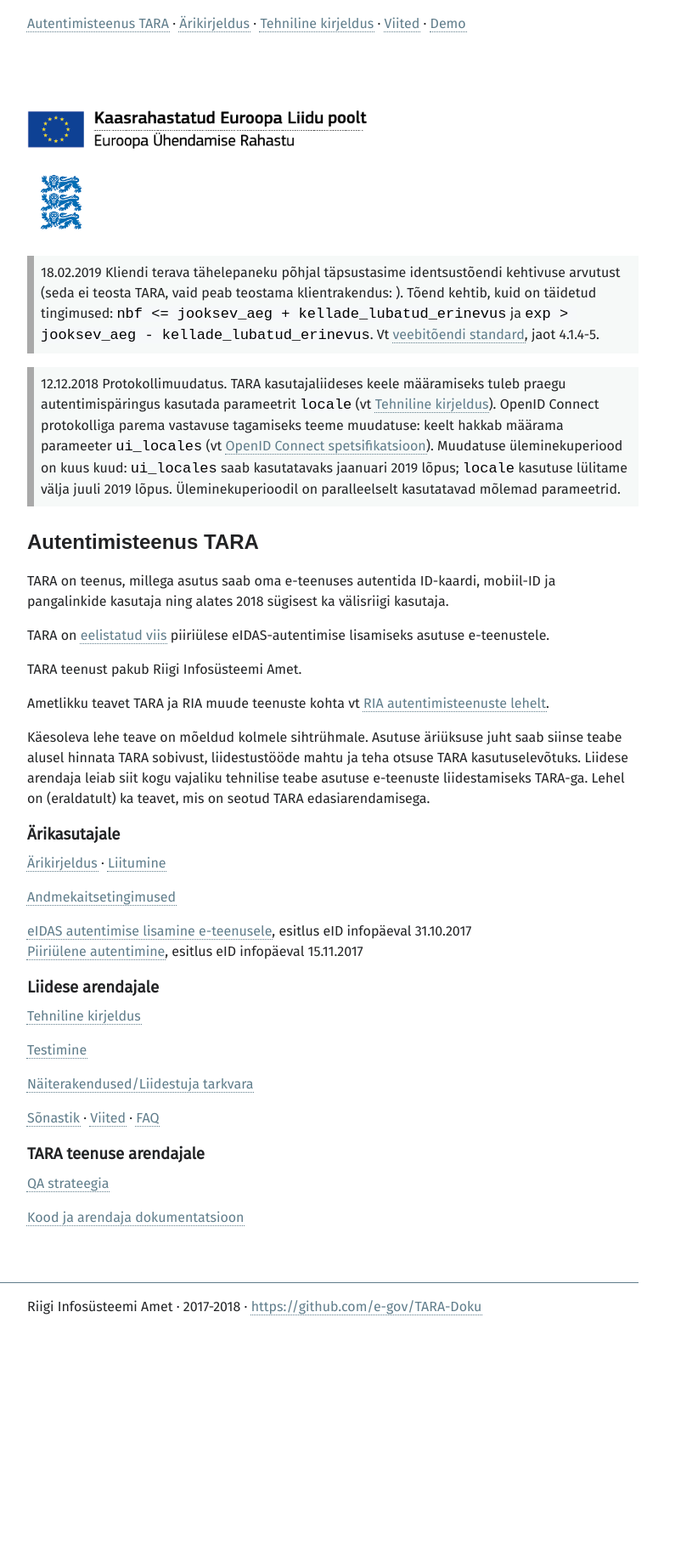
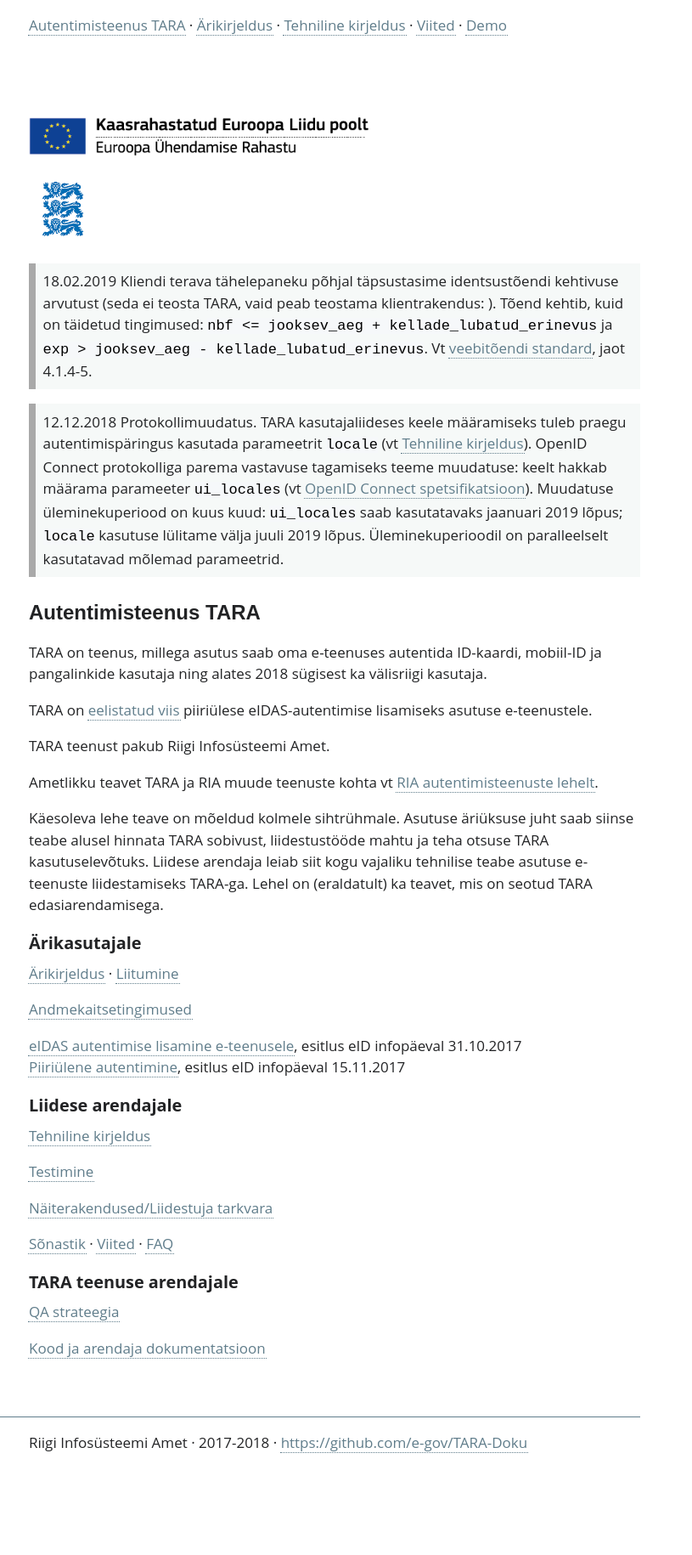
Before and after one commit to e-gov/TARA-Doku, a Jekyll site: the page built from index.md, in a window 1280 px wide. Shown: the whole page at 85% size, without its empty margins (0-815 px from the left). Built offline with Jekyll 4.4.1, drawn with Linux system fonts in a browser that asks for light colours; before the commit the page ends 1662 px from its top, so only the background shows below that.

Commit message:
Open Sans 17px tagasi seatud

```diff
--- a/css/Times.css
+++ b/css/Times.css
@@ -8,8 +8,8 @@ body {
   margin: 0 0;
   padding: 0 0 2em 0;
   /* font-family: 'Segoe UI', Arial, serif; */
-  font-family: 'Fira Sans', sans-serif;
-  font-size: 16px;
+  font-family: 'Open Sans', sans-serif;
+  font-size: 17px;
   color: #222325 !important;
   line-height: 1.5 !important;
   }
```
